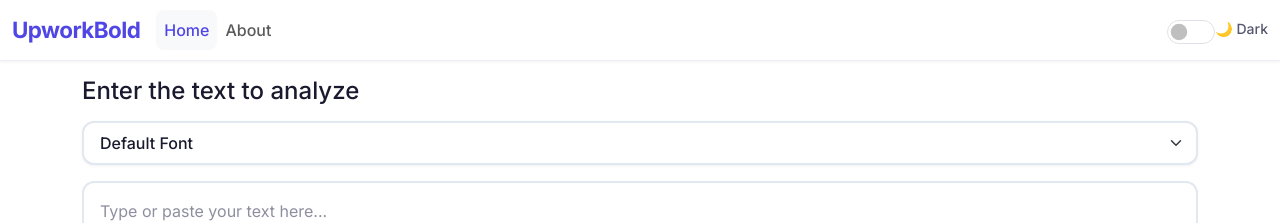
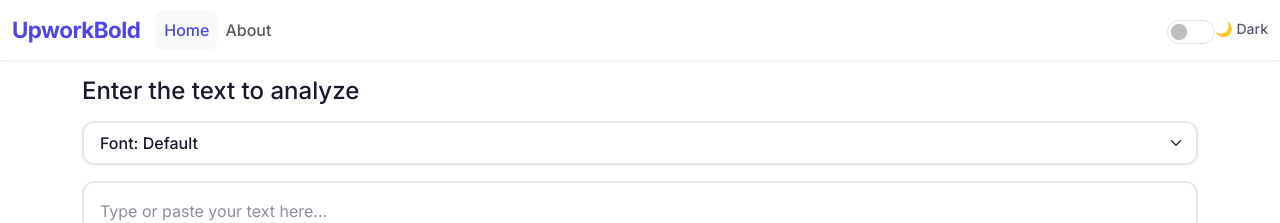
Before and after one commit to muhammadAzeem0x000/ReactApp_textUtils, a React (Create React App) app: page / in a window 1280 px wide. Shown: the top 223 px of the page. Built offline with nearby package versions, Linux system fonts and the light colour scheme; the HTML template or start-up script is replaced by a standard one.

Commit message:
Dropdown label improvement

```diff
--- a/src/components/TextForm.js
+++ b/src/components/TextForm.js
@@ -64,14 +64,14 @@ export default function TextForm({ heading }) {
   const isDisabled = text.length === 0;
 
   const fontOptions = [
-    { label: 'Default Font', value: 'inherit' },
-    { label: 'Arial', value: 'Arial, sans-serif' },
-    { label: 'Times New Roman', value: '"Times New Roman", Times, serif' },
-    { label: 'Courier New', value: '"Courier New", Courier, monospace' },
-    { label: 'Verdana', value: 'Verdana, Geneva, sans-serif' },
-    { label: 'Georgia', value: 'Georgia, serif' },
-    { label: 'Trebuchet MS', value: '"Trebuchet MS", Helvetica, sans-serif' },
-    { label: 'Impact', value: 'Impact, Charcoal, sans-serif' }
+    { label: 'Font: Default', value: 'inherit' },
+    { label: 'Font: Arial', value: 'Arial, sans-serif' },
+    { label: 'Font: Times New Roman', value: '"Times New Roman", Times, serif' },
+    { label: 'Font: Courier New', value: '"Courier New", Courier, monospace' },
+    { label: 'Font: Verdana', value: 'Verdana, Geneva, sans-serif' },
+    { label: 'Font: Georgia', value: 'Georgia, serif' },
+    { label: 'Font: Trebuchet MS', value: '"Trebuchet MS", Helvetica, sans-serif' },
+    { label: 'Font: Impact', value: 'Impact, Charcoal, sans-serif' }
   ];
 
   return (
```
